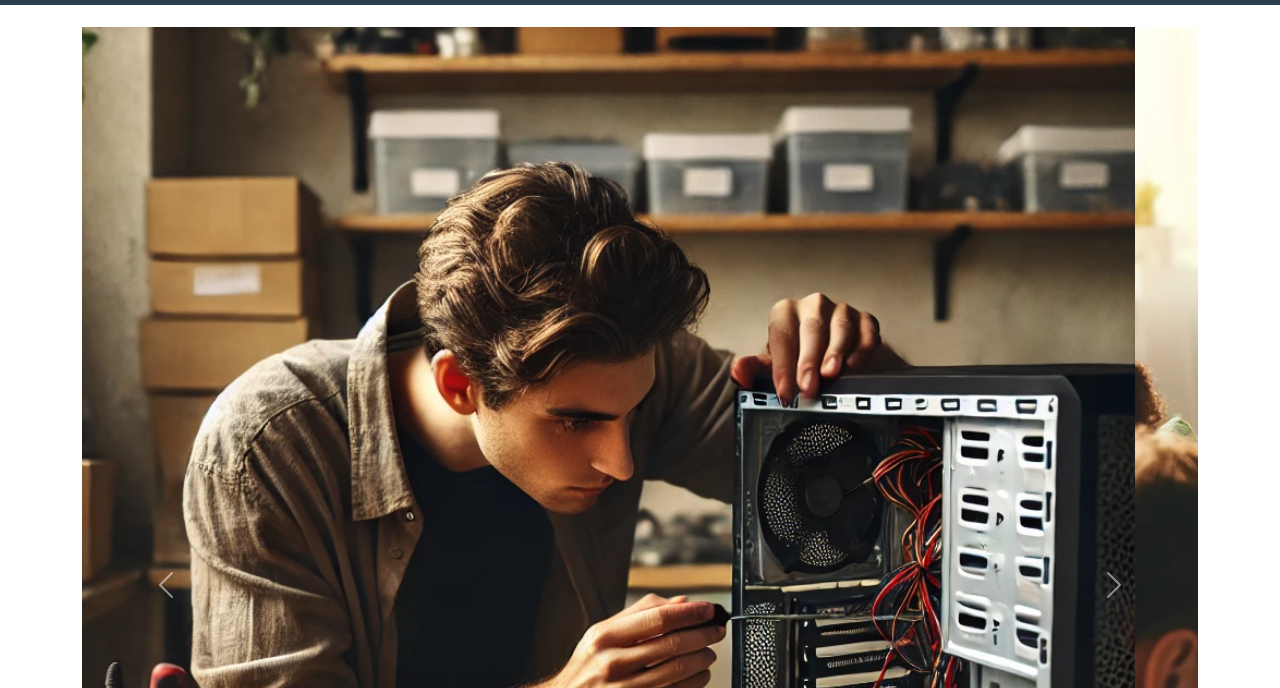
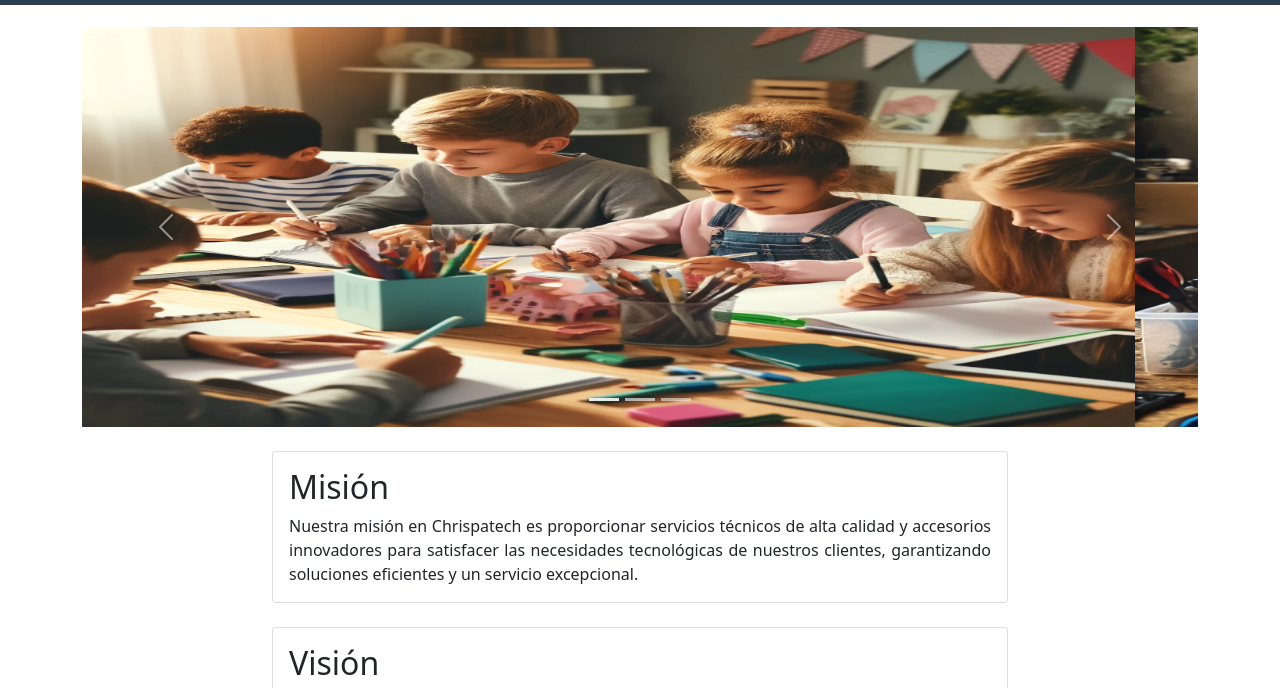
Before and after one commit to P3nt4gr4m4/P3nt4gr4m4.github.io, a plain HTML site: page index.html in a window 1280 px wide. Shown: the part 81-769 px from the top of the page. Drawn offline with nearby package versions, Linux system fonts and the light colour scheme.

Commit message:
Update index.html

```diff
--- a/index.html
+++ b/index.html
@@ -37,6 +37,11 @@
             .navbar-brand img {
                 height: 40px;
             }
+        }
+        .carousel-inner img {
+            width: 100%;
+            height: auto;
+            max-height: 400px; /* Ajusta la altura máxima según tus necesidades */
         }
     </style>
 </head>
@@ -95,10 +100,10 @@
                     </div>
                     <div class="carousel-inner">
                         <div class="carousel-item active">
-                            <img src="tecnico.png" class="d-block w-100" alt="Imagen 1">
+                            <img src="Tareas.png" class="d-block w-100" alt="Imagen 1">
                         </div>
                         <div class="carousel-item">
-                            <img src="Tareas.png" class="d-block w-100" alt="Imagen 2">
+                            <img src="tecnico.png" class="d-block w-100" alt="Imagen 2">
                         </div>
                         <div class="carousel-item">
                             <img src="programacion.png" class="d-block w-100" alt="Imagen 3">
```
